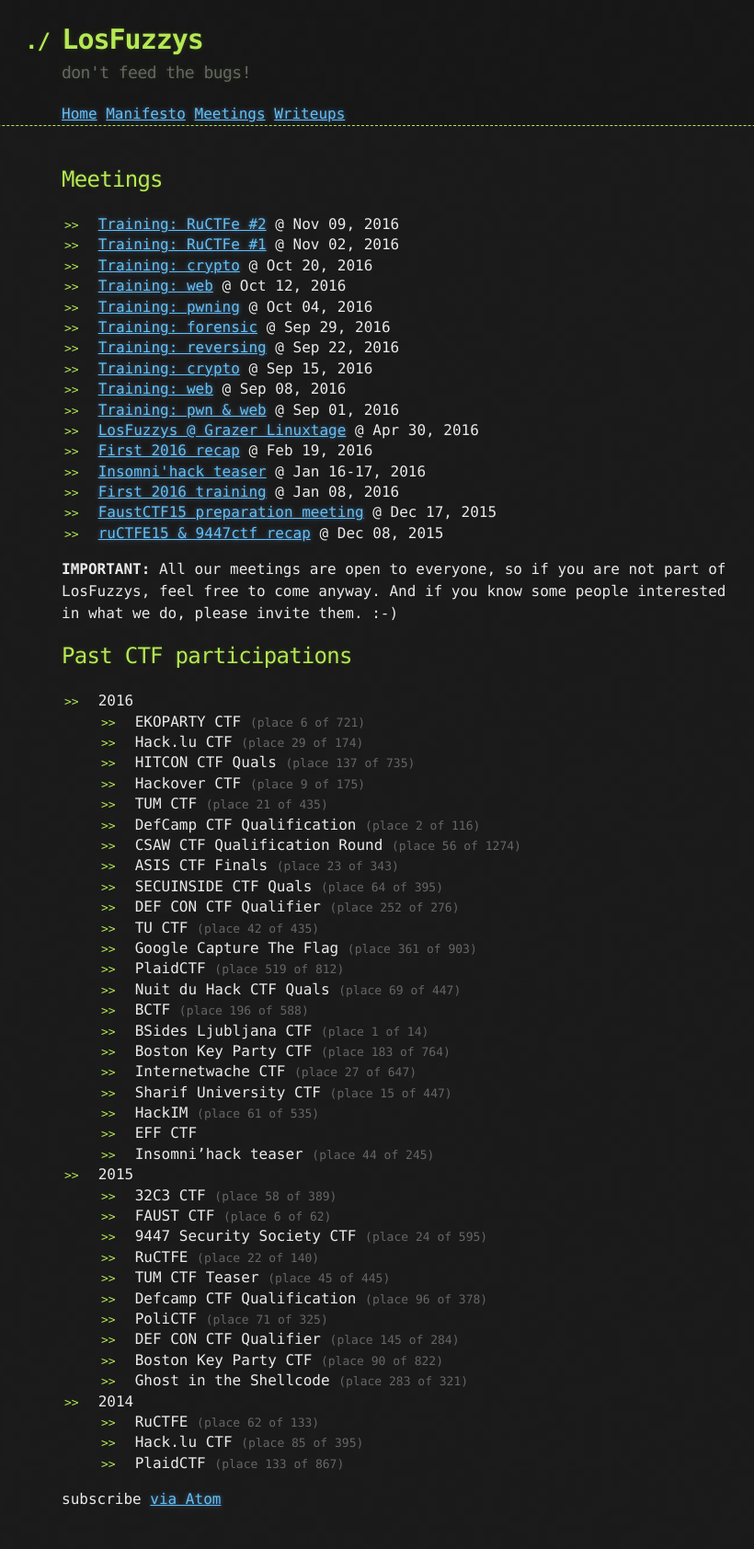
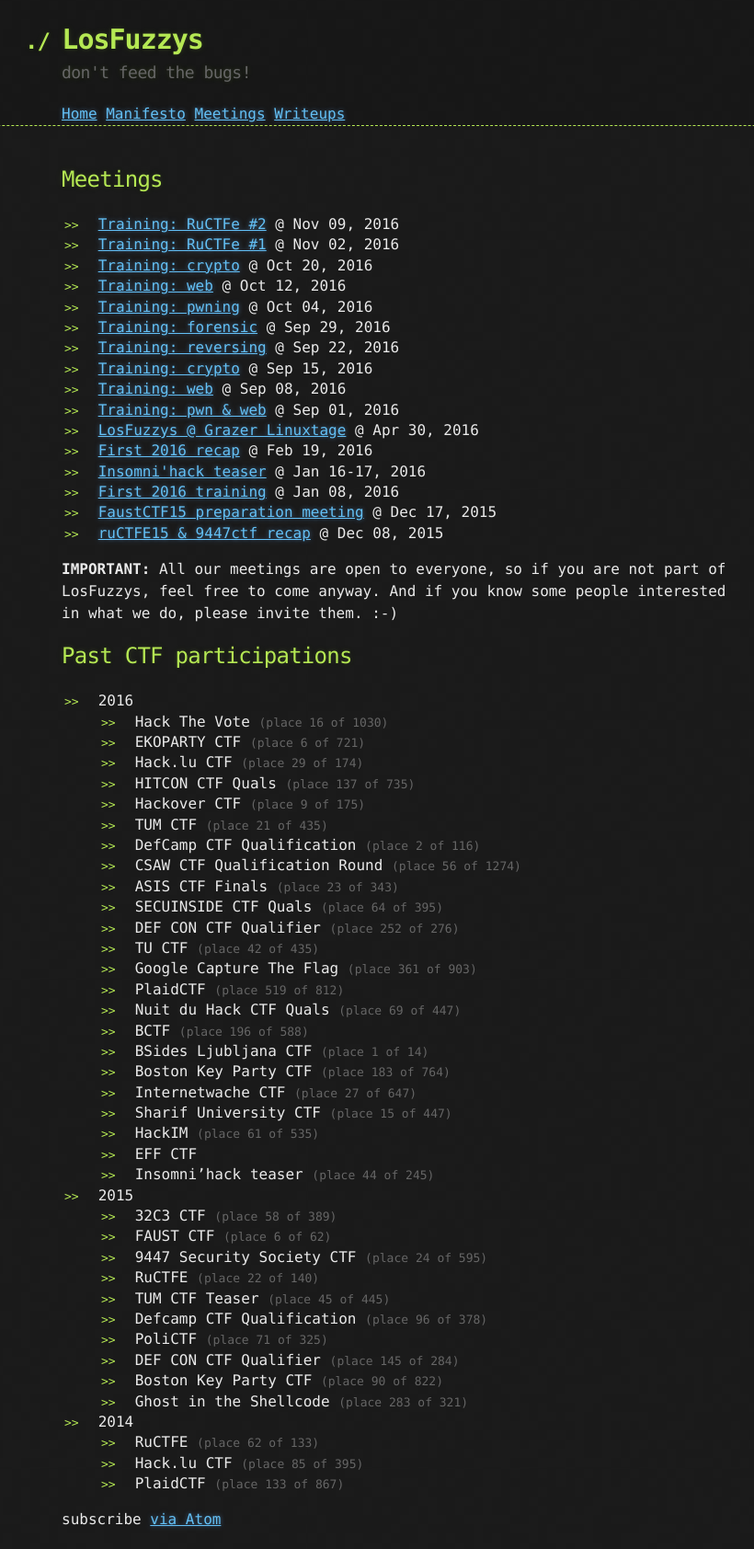
Before and after one commit to mtps3/Mtps3.github.io, a Jekyll site: the page built from meetings.md, in a window 1280 px wide. Shown: the whole page at 92% size, without its empty margins (198-1018 px from the left). Built offline with Jekyll 4.4.1, drawn with Linux system fonts in a browser that asks for light colours; before the commit the page ends 1662 px from its top, so only the background shows below that.

Commit message:
added Hack The Vote score

```diff
--- a/meetings.md
+++ b/meetings.md
@@ -18,6 +18,8 @@
 <!-- generated using scripts/getPastCTFs.py  -->
 
 * 2016
+  <!-- place 51 (209.993 points) -->
+  * Hack The Vote <span class="discreet">(place 16 of 1030)</span>
   <!-- place 53 (198.005 points) -->
   * EKOPARTY CTF <span class="discreet">(place 6 of 721)</span>
   * Hack.lu CTF <span class="discreet">(place 29 of 174)</span>
```
Also changed, not shown: 1 other file.
